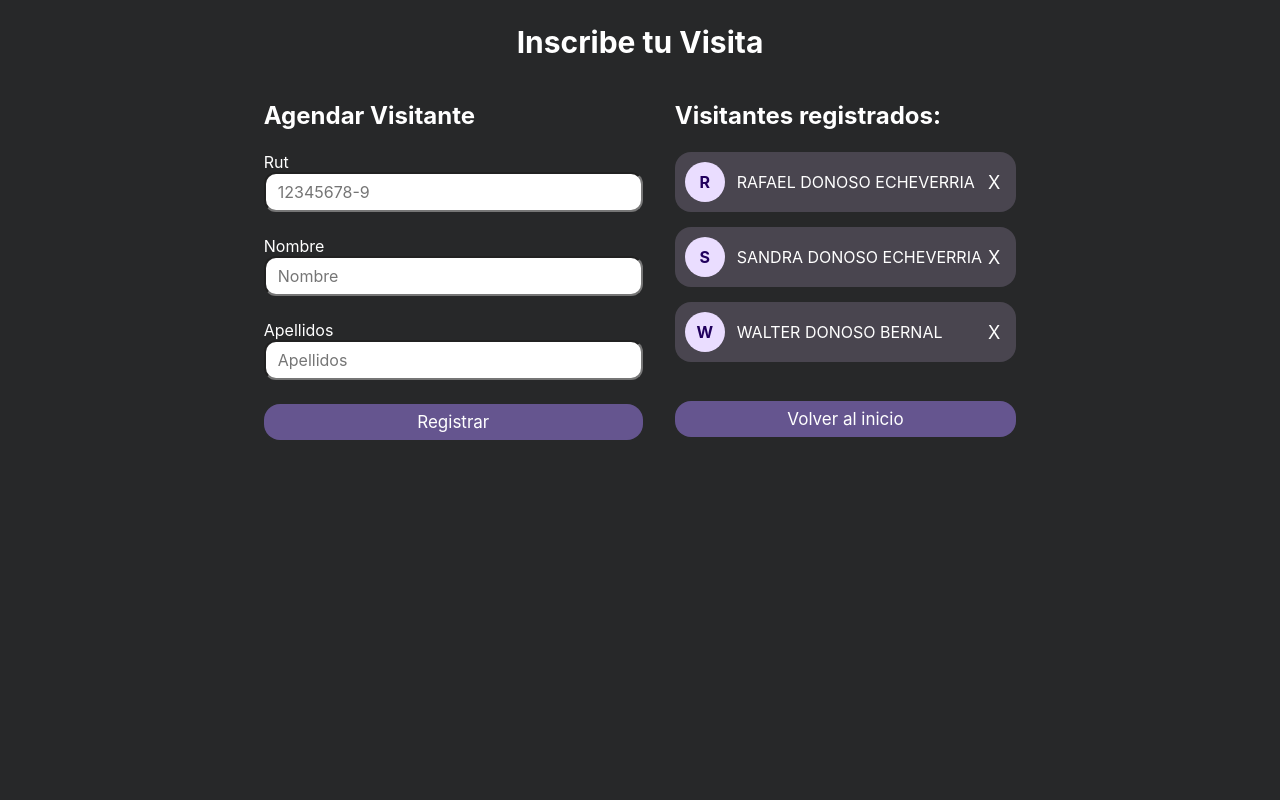
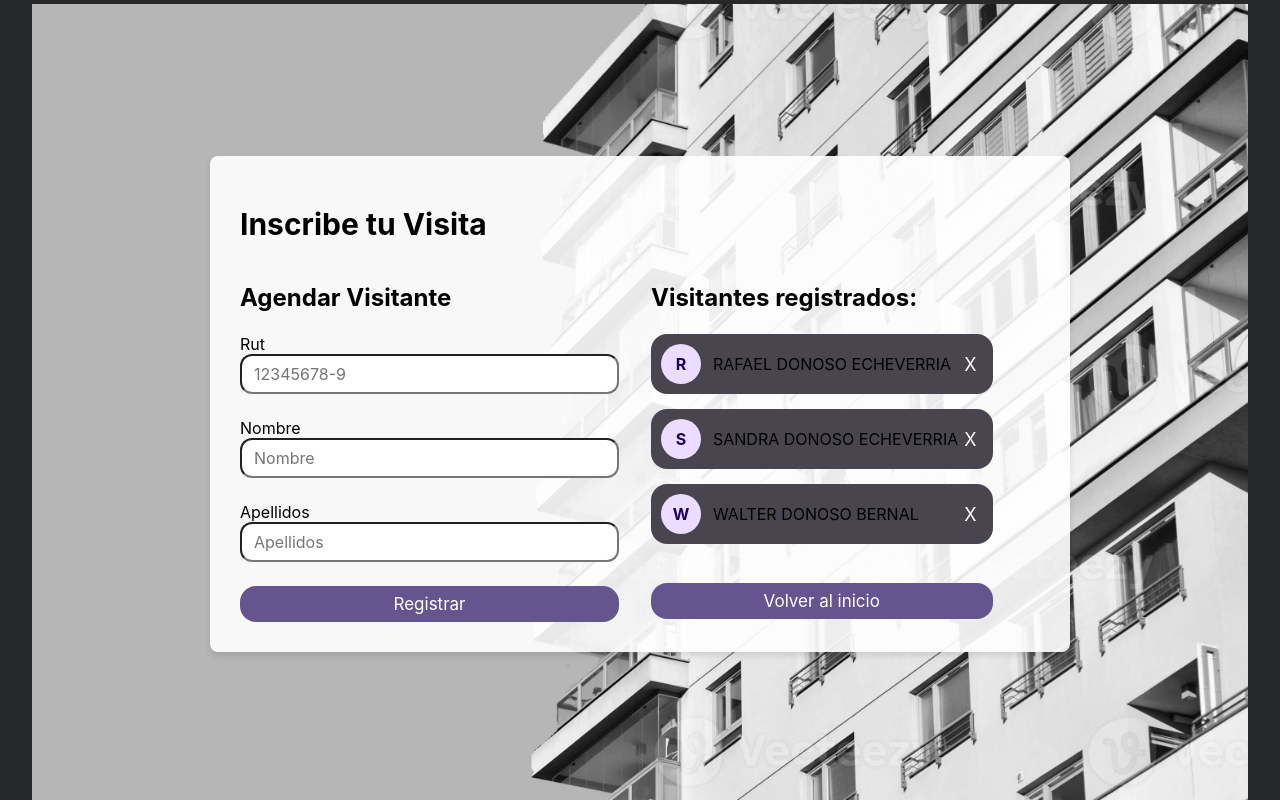
Before and after one commit to retamaish/INF322-DIU-ComunidadEdificio, a React app: page /inscribir-visitas in a window 1280 px wide. Built offline with nearby package versions, Linux system fonts and the light colour scheme; the HTML template or start-up script is replaced by a standard one.

Commit message:
Formato
Agregamos el formato con la imagen de fondo al resto de las vistas, ahora hay consistencia del estilo.

```diff
--- a/src/pages/Home.jsx
+++ b/src/pages/Home.jsx
@@ -7,16 +7,14 @@
 export const Home = () => {
   const navigate = useNavigate()
 
-  const handlePay = () => {
-    window.alert('Redirigiendo al portal de pago...')
-  }
+
 
   return (
     <div
       className='home'
       style={{
         position: 'relative',
-        backgroundImage: `url(${DefaultBackground})`, // Ruta de la imagen de fondo
+        backgroundImage: `url(${DefaultBackground})`,
         backgroundSize: 'cover',
         backgroundPosition: 'center',
         height: '100vh',
--- a/src/pages/Paymethods.jsx
+++ b/src/pages/Paymethods.jsx
@@ -1,6 +1,8 @@
 import React, { useState } from 'react'
 import { H1, H2 } from '@components'
 import { useNavigate } from 'react-router-dom'
+import DefaultBackground from '../assets/stockphotobuilding.jpg'
+
 
 export const PayMethods = () => {
     const navigate = useNavigate()
@@ -11,7 +13,6 @@
     const [bankAccount, setBankAccount] = useState('')
     const [selectedBank, setSelectedBank] = useState('')
 
-
     const handlePaymentSubmit = () => {
         if (selectedMethod && accountHolder && bankAccount && rutHolder && selectedBank) {
             window.alert(`Has seleccionado el método de pago: ${selectedMethod} \nTitular: ${accountHolder} \nCuenta: ${bankAccount}`)
@@ -20,7 +21,6 @@
         }
     }
     const availableBanks = ['BancoEstado', 'Banco Credito e Inversiones','Banco Santander','SantaMariaBANK']
-
        return (
         <div
         className='pay-methods'
@@ -29,10 +29,16 @@
         flexDirection: 'column',
         justifyContent: 'center',
         alignItems: 'center',
-        color: 'black'
+        color: 'black',
+        position: 'relative',
+        backgroundImage: `url(${DefaultBackground})`, // Ruta de la imagen de
+        backgroundSize: 'cover',
+        backgroundPosition: 'center',
+        height: '100vh',
+        transition: 'background-image 0.5s ease',
         }}
         >
-        <H1 className='pay-methods__title' style={{ color: 'white' }}>Métodos de Pago</H1>
+        <H1 className='pay-methods__title'>Métodos de Pago</H1>
 
         <div className='pay-methods__container' style={{ display: 'flex', gap: '2rem', width: '100%', maxWidth: '1200px' }}>
         {/* Elección de método de pago */}
--- a/src/pages/RegisterVisitors.jsx
+++ b/src/pages/RegisterVisitors.jsx
@@ -1,6 +1,7 @@
 import React, { useState } from 'react'
 import { H1, H2 } from '@components'
 import { useNavigate } from 'react-router-dom'
+import DefaultBackground from '../assets/stockphotobuilding.jpg'
 
 export const RegisterVisitors = () => {
   const navigate = useNavigate()
@@ -22,8 +23,8 @@
     window.alert('Visitante registrado con exito.')
     setVisitors([
       ...visitors,
-      { index, firstName: visitorFirstName, lastName: visitorLastName }]
-    )
+      { index, firstName: visitorFirstName, lastName: visitorLastName }
+    ])
 
     setIndex((index) => index + 1)
   }
@@ -35,9 +36,30 @@
   }
 
   return (
-    <div className='register-visitors' style={{ display: 'flex', flexDirection: 'column', justifyContent: 'center', alignItems: 'center' }}>
+    <div className='register-visitors'
+      style={{
+        color: 'black',
+        display: 'flex',
+        justifyContent: 'center',
+        alignItems: 'center',
+        position: 'relative',
+        backgroundImage: `url(${DefaultBackground})`,
+        backgroundSize: 'cover',
+        backgroundPosition: 'center',
+        height: '100vh',
+        transition: 'background-image 0.5s ease',
+      }}>
+      <div style={{
+        backgroundColor: 'rgba(255, 255, 255, 0.9)',
+        padding: '30px',
+        borderRadius: '8px',
+        boxShadow: '0 4px 6px rgba(0, 0, 0, 0.1)',
+        width: '90%',
+        maxWidth: '800px',
+      }}>
         <H1>Inscribe tu Visita</H1>
         <div className='register-visitors__container' style={{ display: 'flex', gap: '2rem' }}>
+
           {/* formulario ingreso nuevo visitante */}
           <div className='register-visitors'>
             <H2 className='register-visitors__subtitle'>Agendar Visitante</H2>
@@ -46,17 +68,42 @@
               {/* Rut */}
               <div className='form__group'>
                 <label className='form__label' htmlFor='rut'>Rut</label>
-              <input className='form__input' type='text' id='rut' pattern='^\d{7,8}-[0-9kK]$' size='30' autoComplete='on' placeholder='12345678-9' required />
+                <input
+                  className='form__input'
+                  type='text'
+                  id='rut'
+                  pattern='^\d{7,8}-[0-9kK]$'
+                  size='30'
+                  autoComplete='on'
+                  placeholder='12345678-9'
+                  required
+                />
               </div>
               {/* Nombre */}
               <div className='form__group' style={{ marginTop: '24px' }}>
                 <label className='form__label' htmlFor='name'>Nombre</label>
-              <input className='form__input' type='text' id='name' name='name' placeholder='Nombre' onChange={(e) => setVisitorFirstName(e.target.value)} required />
+                <input
+                  className='form__input'
+                  type='text'
+                  id='name'
+                  name='name'
+                  placeholder='Nombre'
+                  onChange={(e) => setVisitorFirstName(e.target.value)}
+                  required
+                />
               </div>
               {/* Apellidos */}
               <div className='form__group' style={{ marginTop: '24px' }}>
                 <label className='form__label' htmlFor='lastName'>Apellidos</label>
-              <input className='form__input' type='text' id='lastName' name='lastName' placeholder='Apellidos' onChange={(e) => setVisitorLastName(e.target.value)} required />
+                <input
+                  className='form__input'
+                  type='text'
+                  id='lastName'
+                  name='lastName'
+                  placeholder='Apellidos'
+                  onChange={(e) => setVisitorLastName(e.target.value)}
+                  required
+                />
               </div>
 
               <div style={{ display: 'flex', flexDirection: 'column' }}>
@@ -65,7 +112,8 @@
                   type='submit'
                   className='button button__submit'
                   onClick={() => handleRegister()}
-              >Registrar
+                >
+                  Registrar
                 </button>
               </div>
             </form>
@@ -100,6 +148,8 @@
               </button>
             </form>
           </div>
+
+        </div>
       </div>
     </div>
   )
--- a/src/pages/faq.jsx
+++ b/src/pages/faq.jsx
@@ -1,9 +1,9 @@
 import React, { useState } from 'react'
 import { H1, H2, P } from '@components'
 import { useNavigate } from 'react-router-dom'
+import DefaultBackground from '../assets/stockphotobuilding.jpg' // Agregar imagen
 
 export const FAQ = () => {
-  // Frequently Asked Questions (FAQ)
   const navigate = useNavigate()
 
   const [msj, setmsj] = useState('')
@@ -13,19 +13,46 @@
   const handleQuery = () => {
     window.alert(`Mensaje enviado al Administrador: ${msj}`)
   }
+
   return (
-    <div className='faq'>
-      <H1 className='faq__title'>Preguntas frecuentes</H1>
+    <div className='faq'
+      style={{
+        display: 'flex',
+        flexDirection: 'column',
+        justifyContent: 'center',
+        alignItems: 'center',
+        position: 'relative',
+        backgroundImage: `url(${DefaultBackground})`, // Ruta de la imagen
+        backgroundSize: 'cover',
+        backgroundPosition: 'center',
+        height: '100vh',
+        transition: 'background-image 0.5s ease',
+      }}
+    >
+      <div
+        className='faq__content'
+        style={{
+          backgroundColor: 'rgba(255, 255, 255, 0.8)', // Fondo semitransparente
+          padding: '20px',
+          borderRadius: '10px',
+          maxWidth: '800px',
+          width: '100%',
+          boxShadow: '0 4px 12px rgba(0, 0, 0, 0.1)', // Sombra para resaltar el cuadro
+          color:'black'
+        }}
+      >
+        <H1 className='faq__title' style={{color:'black',}}>Preguntas frecuentes</H1>
 
         <H2 className='faq__subtitle'>¿Cómo realizar pago en la app?</H2>
-      <P className='faq__answer'> Debe ir al inicio, donde encontrará un botón para pagar en caso de que tus cuentas no estén al día. </P>
+        <P className='faq__answer'>Debe ir al inicio, donde encontrará un botón para pagar en caso de que tus cuentas no estén al día.</P>
 
-      <H2 className='faq__subtitle'>¿Dónde esta el quincho?</H2>
+        <H2 className='faq__subtitle'>¿Dónde está el quincho?</H2>
         <P className='faq__answer'>En el piso -1 de la torre 2 encontrará el quincho a mano derecha.</P>
 
         <form className='form'>
           <H2 className='faq__subtitle'>Horarios atención Administrador</H2>
           <P className='faq__answer'>Puede contactarse via email o en su oficina entre las 8:00 y las 18:00</P>
+
           <H2 className='faq__subtitle'>Ingrese su consulta</H2>
           <input
             style={{
@@ -34,21 +61,27 @@
               marginBottom: '24px',
               boxSizing: 'border-box'
             }}
-          placeholder='Problemas con luz, disponibilidad,etc.'
+            placeholder='Problemas con luz, disponibilidad, etc.'
             value={msj}
             onChange={handleChange}
           />
-        <div className='all-containter' style={{ display: 'flex', gap: '2rem', justifyContent: 'center' }}>
+
+          <div className='all-container' style={{ display: 'flex', gap: '2rem', justifyContent: 'center' }}>
             <button
               style={{ marginTop: '24px' }}
               type='submit'
               className='button button__submit'
               onClick={() => handleQuery()}
-          >Enviar Consulta
-          </button>
-          <button style={{ marginTop: '24px' }} type='submit' className='button button__submit' onClick={() => navigate('/')}>Volver a inicio</button>
+            >Enviar Consulta</button>
+            <button
+              style={{ marginTop: '24px' }}
+              type='submit'
+              className='button button__submit'
+              onClick={() => navigate('/')}
+            >Volver a inicio</button>
           </div>
         </form>
       </div>
+    </div>
   )
 }
```
Also changed, not shown: src/assets/stockphotobuilding.jpg. Lines whose indentation alone changed are shown as unchanged.
